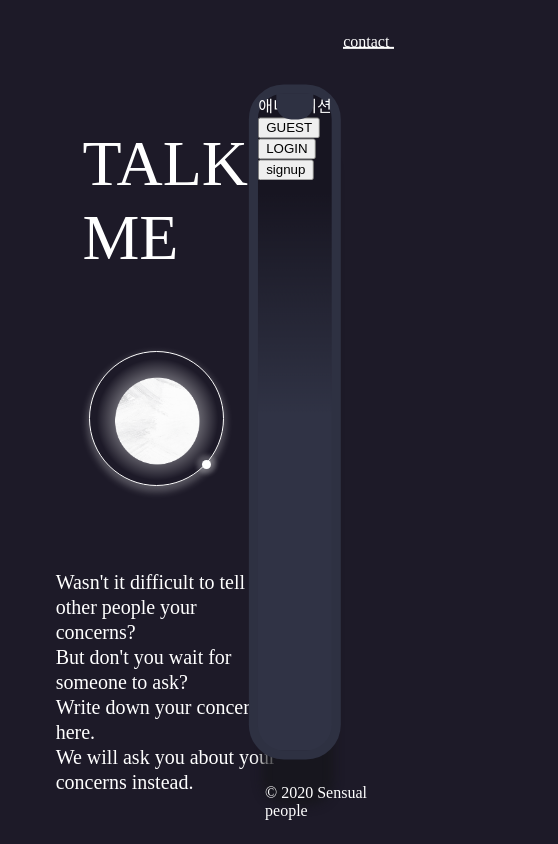
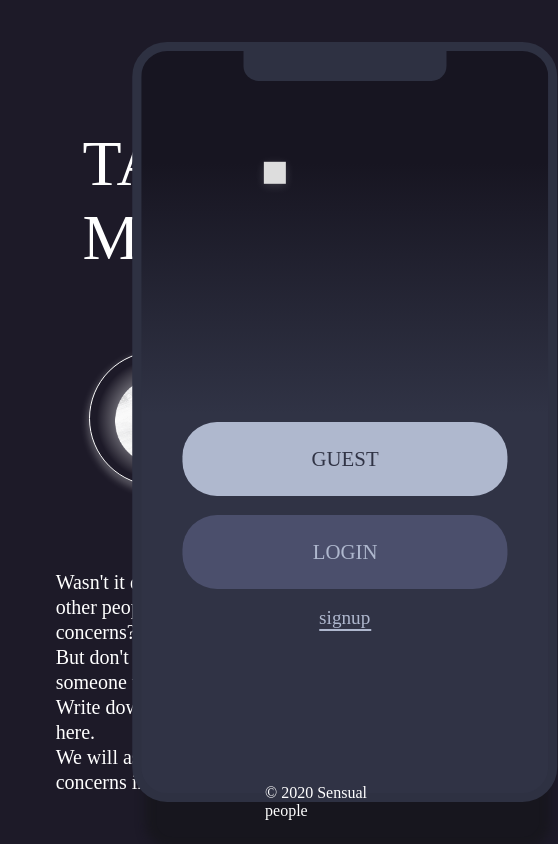
Before and after one commit to pjaeyoung/TALKME, a React (Create React App) app: page /intro in a window 390 px wide. Shown: the top 844 px of the page, 558 px wide, since content can reach past the window. Built offline with nearby package versions, Linux system fonts and the light colour scheme; no server answers; a web font is replaced by a local one.

Commit message:
:shirts:Style: apply css for intro & main intro 페이지 정적 css 적용 및 mobile 개체 레이아웃 고정

```diff
--- a/src/css/App.css
+++ b/src/css/App.css
@@ -38,21 +38,21 @@ body, #contactBtn {
   height: 10%;
 }
 
-#contactText {
+#contactBtn{
   position: absolute;
   cursor : pointer;
-  top: 50%;
-  left : 72%;
-  transform: translateY(-50%);
+  top : 50%;
+  left: 75%;
+}
+
+#contactText {
+  position: relative;
 }
 
 #contactLine {
-  position: absolute;
-  top: 57%;
-  left : 72%;
+  position: relative;
   width : 49px;
   border: 1px solid #FFFFFF;
-  transform: translateY(-57%);
 }
 
 /*오른쪽 모바일박스*/
@@ -67,8 +67,8 @@ body, #contactBtn {
   top: 50%;
   left:35%;
   transform: translate(-35%,-50%);
-  width: 55%;
-  height: 100%;
+  width: 425px;
+  height: 760px;
   background: linear-gradient(180deg, #171521 0%, #171521 15.1%, rgba(41, 38, 47, 0) 48.96%, rgba(41, 38, 47, 0) 100%), #303345;
   border: 9px solid #2E3142;
   box-sizing: border-box;
--- a/src/css/Main.css
+++ b/src/css/Main.css
@@ -1,9 +1,19 @@
 /*로딩 애니메이션*/
-.loadingAnimation {
+.loadingAnimationBox {
+  display : flex;
   position: absolute;
-  top: 40%;
-  left: 50%;
-  transform: translate(-50%,-40%);
+  top:40%;
+  left:50%;
+  transform: translateX(-50%);
+}
+
+.loadingStick {
+  position: relative;
+  width: 7px;
+  height: 36px;
+  background: #E7E7E7;
+  margin:3px;
+  box-shadow: 0px 4px 1px rgba(156, 156, 156, 0.25);
 }
 
 /*스타트 버튼*/
@@ -12,12 +22,13 @@
   top:60%;
   left:50%;
   transform: translate(-50%,-60%);
-  width: 20%;
-  height: 5%;
+  width: 40%;
+  height: 7%;
   cursor : pointer;
   border: 1px solid rgba(255, 255, 255, 0.8);
   box-sizing: border-box;
   border-radius: 5px;
+  font-size: 1.3em;
 }
 
 #startText {
--- /dev/null
+++ b/src/css/intro.css
@@ -0,0 +1,90 @@
+/*애니메이션박스*/
+.shootingStarAnimationBox {
+  position: relative;
+  height:50%
+}
+
+.shootingStarAnimation {
+  position: absolute;
+  top:50%;
+  left:50%;
+  height: 40%;
+  width: 40%;
+  transform: translate(-50%,-50%);
+}
+
+.star {
+  width: 22px;
+  height: 22px;
+
+  background: #DDDDDD;
+  box-shadow: 0px 2px 10px rgba(255, 255, 255, 0.15);
+}
+
+/*버튼박스*/
+#btnBox{
+  position: relative;
+  height: 50%;
+}
+
+#guestBtn{
+  position: absolute;
+  left:50%;
+  transform: translateX(-50%);
+  height:20%;
+  width: 80%;
+  background: #AFB8CE;
+  border-radius: 34.5px;
+  cursor : pointer;
+}
+
+#guestText{
+  position: absolute;
+  color: #303345;
+  top:50%;
+  left:50%;
+  transform: translate(-50%,-50%);
+  font-size: 1.3em;
+}
+
+#loginBtn{
+  position: absolute;
+  top: 25%;
+  left:50%;
+  transform: translateX(-50%);
+  height:20%;
+  width: 80%;
+  background: #4B4F6C;
+  border-radius: 34.5px;
+  cursor : pointer;
+}
+
+#loginText{
+  position: absolute;
+  color: #AFB8CE;
+  top:50%;
+  left:50%;
+  transform: translate(-50%,-50%);
+  font-size: 1.3em;
+}
+
+#signupBtn{
+  position: absolute;
+  height:10%;
+  top :50%;
+  left :50%;
+  transform: translateX(-50%);
+  cursor : pointer;
+}
+
+#signupText {
+  position: relative;
+  color: #AFB8CE;
+  font-size: 1.2em;
+}
+
+#signupLine {
+  position: relative;
+  width : 50px;
+  border: 1px solid #AFB8CE;
+}
--- a/src/pages/Intro.js
+++ b/src/pages/Intro.js
@@ -1,5 +1,6 @@
 import React from "react";
 import { withRouter } from "react-router-dom";
+import "../css/intro.css";
 
 class Intro extends React.Component {
   constructor(props) {
@@ -9,24 +10,29 @@ class Intro extends React.Component {
   render() {
     return (
       <>
-        <div>애니메이션</div>
-        <div>
-          <button onClick={() => {
+        <div className="shootingStarAnimationBox">
+          <div className="shootingStarAnimation">
+            <div className="star"></div>
+          </div>
+        </div>
+        <div id="btnBox">
+          <div id="guestBtn" onClick={() => {
             this.props.handlingIsLogin("isGuest");
             this.props.history.push("/createroom");
           }}>
-            GUEST
-          </button>
-          <button onClick={() => {
+            <div id="guestText">GUEST</div>
+          </div>
+          <div id="loginBtn" onClick={() => {
             this.props.history.push("/login");
           }}>
-            LOGIN
-            </button>
-          <button onClick={() => {
+            <div id="loginText">LOGIN</div>
+          </div>
+          <div id="signupBtn" onClick={() => {
             this.props.history.push("/signup");
           }}>
-            signup
-            </button>
+            <div id="signupText">signup</div>
+            <div id="signupLine"></div>
+          </div>
         </div>
       </>
     );
--- a/src/pages/Main.js
+++ b/src/pages/Main.js
@@ -10,7 +10,13 @@ class Main extends React.Component {
   render() {
     return (
       <>
-        <div className="loadingAnimation">로딩 중 애니메이션</div>
+        <div className="loadingAnimationBox">
+          <div className="loadingStick"></div>
+          <div className="loadingStick"></div>
+          <div className="loadingStick"></div>
+          <div className="loadingStick"></div>
+          <div className="loadingStick"></div>
+        </div>
         <div id="startBtn" onClick={() => {
           this.props.history.push("/intro");
         }}>
```
